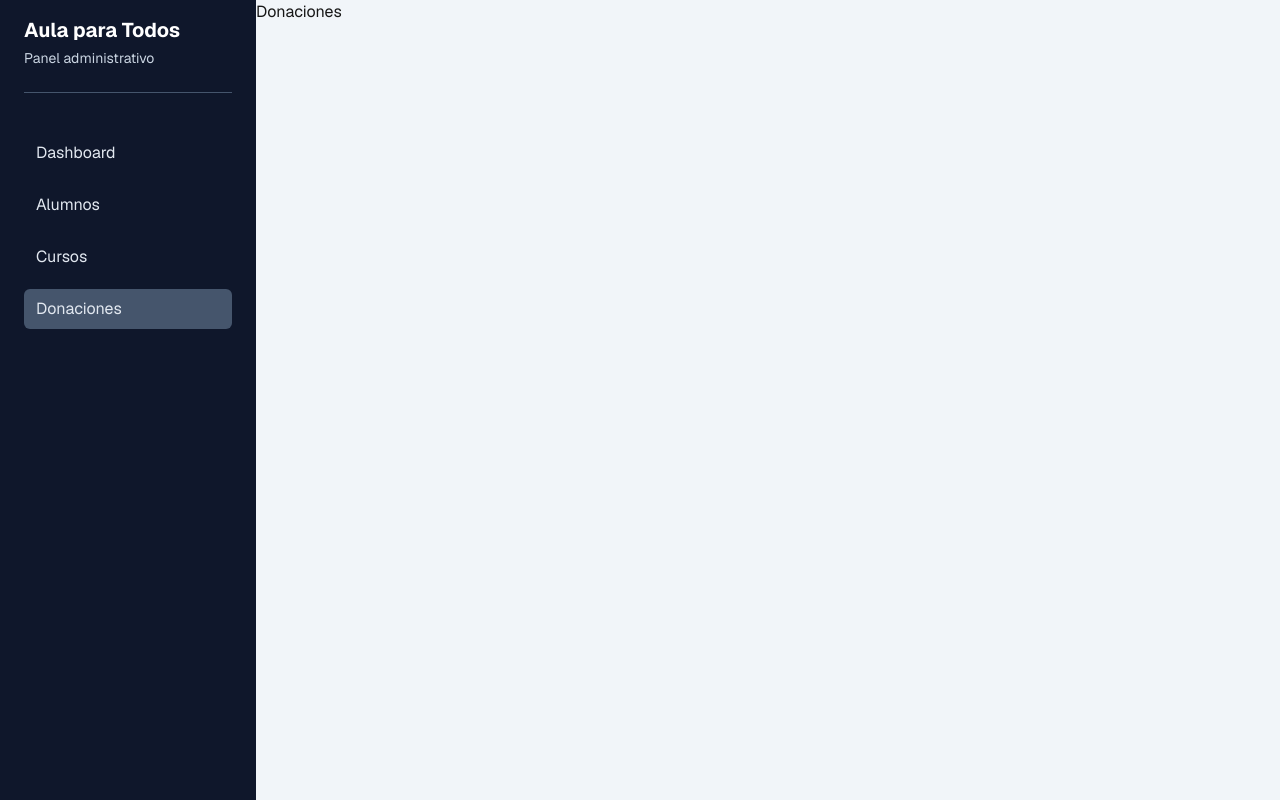
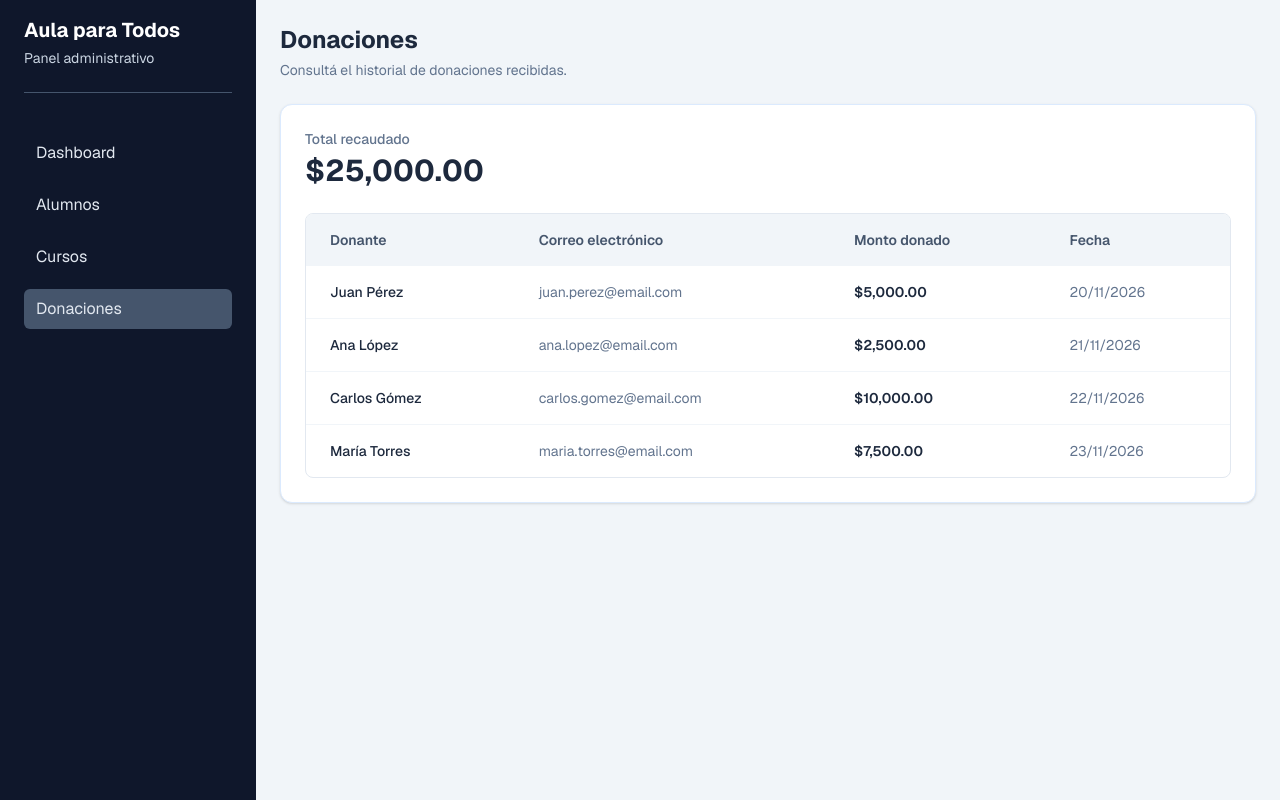
Before and after one commit to aulaparatodosapp/Front, a Next.js app: page /admin/donations in a window 1280 px wide. Built offline with nearby package versions, Linux system fonts and the light colour scheme.

Commit message:
feat: add admin donations and dashboard metrics

```diff
--- a/src/app/(admin)/admin/dashboard/page.tsx
+++ b/src/app/(admin)/admin/dashboard/page.tsx
@@ -1,7 +1,23 @@
 import { dashboardMock } from "../mocks/dashboardMock";
+import { studentsMock } from "../mocks/studentsMock";
+import { coursesMock } from "../mocks/coursesMock";
+import { donationsMock } from "@/components/admin/donationsMock";
+
 import Link from "next/link";
 //icons
 import { Users, BookOpen, ClipboardList, HeartHandshake } from "lucide-react";
+
+const totalStudents = studentsMock.length;
+const totalCourses = coursesMock.length;
+const totalEnrollments = studentsMock.reduce(
+  (total, student) => total + student.enrollments.length,
+  0
+);
+const totalDonated = donationsMock.reduce(
+  (total, donation) => total + donation.amount,
+  0
+);
+
 
 const Dashboard = () => {
 
@@ -22,28 +38,28 @@ const ultimosAlumnos = [...dashboardMock.recentStudents].sort((a,b) =>{
                     <Users/>
                     <div className="flex flex-col gap-2 items-center">
                     <h3 className="text-sm font-semibold text-blue-400">Alumnos</h3>
-                    <p className="text-3xl font-semibold text-blue-800">{dashboardMock.summary.students}</p>
+                    <p className="text-3xl font-semibold text-blue-800">{totalStudents}</p>
                     </div>
                 </div>
                 <div className="bg-white rounded-md p-6 border border-blue-200 shadow-md flex items-center gap-4 w-full max-w-sm">
                     <BookOpen/>
                     <div className="flex flex-col gap-2 items-center">
                     <h3 className="text-sm font-semibold text-blue-400">Cursos</h3>
-                    <p className="text-3xl font-semibold text-blue-800">{dashboardMock.summary.courses}</p>
+                    <p className="text-3xl font-semibold text-blue-800">{totalCourses}</p>
                     </div>
                 </div>
                 <div className="bg-white rounded-md p-6 border border-blue-200 shadow-md flex items-center gap-4 w-full max-w-sm">
                     <ClipboardList/>
                     <div className="flex flex-col gap-2 items-center">
                     <h3 className="text-sm font-semibold text-blue-400">Inscripciones</h3>
-                    <p className="text-3xl font-semibold text-blue-800">{dashboardMock.summary.enrollments}</p>
+                    <p className="text-3xl font-semibold text-blue-800">{totalEnrollments}</p>
                     </div>
                 </div>
                 <div className="bg-white rounded-md p-6 border border-blue-200 shadow-md flex items-center gap-4 w-full max-w-sm">
                     <HeartHandshake/>
                     <div className="flex flex-col gap-2 items-center">
                     <h3 className="text-sm font-semibold text-blue-400">Donaciones</h3>
-                    <p className="text-3xl font-semibold text-blue-800">{dashboardMock.summary.donations}</p>
+                    <p className="text-3xl font-semibold text-blue-800">{totalDonated}</p>
                     </div>
                 </div>
 
--- a/src/app/(admin)/admin/donations/page.tsx
+++ b/src/app/(admin)/admin/donations/page.tsx
@@ -1,7 +1,86 @@
+import { donationsMock } from "@/components/admin/donationsMock";
 
 const Donations = () => {
+  const totalDonated = donationsMock.reduce(
+    (total, donation) => total + donation.amount,
+    0
+  );
+
   return (
-    <h1>Donaciones</h1>
+    <div className="space-y-6 bg-slate-100 p-6">
+      {/* Título y subtítulo */}
+      <div>
+        <h1 className="text-2xl font-bold text-slate-800">Donaciones</h1>
+        <p className="mt-1 text-sm text-slate-500">
+          Consultá el historial de donaciones recibidas.
+        </p>
+      </div>
+
+      {/* Contenido recuadrado */}
+      <div className="space-y-6 rounded-xl border border-blue-100 bg-white p-6 shadow-sm">
+        {/* Total recaudado */}
+        <div>
+          <p className="text-sm font-medium text-slate-500">
+            Total recaudado
+          </p>
+          <p className="mt-1 text-3xl font-bold text-slate-800">
+            {totalDonated.toLocaleString("en-US", {
+            style: "currency",
+            currency: "USD",
+            })}
+          </p>
+        </div>
+
+        {/* Tabla de donaciones */}
+        <div className="overflow-hidden rounded-lg border border-slate-200">
+          <div className="overflow-x-auto">
+            <table className="w-full text-left">
+              <thead className="bg-slate-100">
+                <tr>
+                  <th className="px-6 py-4 text-sm font-semibold text-slate-600">
+                    Donante
+                  </th>
+                  <th className="px-6 py-4 text-sm font-semibold text-slate-600">
+                    Correo electrónico
+                  </th>
+                  <th className="px-6 py-4 text-sm font-semibold text-slate-600">
+                    Monto donado
+                  </th>
+                  <th className="px-6 py-4 text-sm font-semibold text-slate-600">
+                    Fecha
+                  </th>
+                </tr>
+              </thead>
+
+              <tbody className="divide-y divide-slate-100">
+                {donationsMock.map((donations) => (
+                  <tr
+                    key={donations.id}
+                    className="transition-colors hover:bg-blue-50/40"
+                  >
+                    <td className="px-6 py-4 text-sm font-medium text-slate-800">
+                      {donations.donor}
+                    </td>
+                    <td className="px-6 py-4 text-sm text-slate-500">
+                      {donations.email}
+                    </td>
+                    <td className="px-6 py-4 text-sm font-semibold text-slate-800">
+                      {donations.amount.toLocaleString("en-US", {
+                        style: "currency",
+                        currency: "USD",
+                      })}
+                    </td>
+                    <td className="px-6 py-4 text-sm text-slate-500">
+                      {donations.date}
+                    </td>
+                  </tr>
+                ))}
+              </tbody>
+            </table>
+          </div>
+        </div>
+      </div>
+    </div>
   );
 };
 
--- /dev/null
+++ b/src/components/admin/donationsMock.ts
@@ -0,0 +1,38 @@
+export interface Donation {
+  id: number;
+  donor: string;
+  email: string;
+  amount: number;
+  date: string;
+}
+
+export const donationsMock: Donation[] = [
+  {
+    id: 1,
+    donor: "Juan Pérez",
+    email: "juan.perez@email.com",
+    amount: 5000,
+    date: "20/11/2026",
+  },
+  {
+    id: 2,
+    donor: "Ana López",
+    email: "ana.lopez@email.com",
+    amount: 2500,
+    date: "21/11/2026",
+  },
+  {
+    id: 3,
+    donor: "Carlos Gómez",
+    email: "carlos.gomez@email.com",
+    amount: 10000,
+    date: "22/11/2026",
+  },
+  {
+    id: 4,
+    donor: "María Torres",
+    email: "maria.torres@email.com",
+    amount: 7500,
+    date: "23/11/2026",
+  },
+];
```
